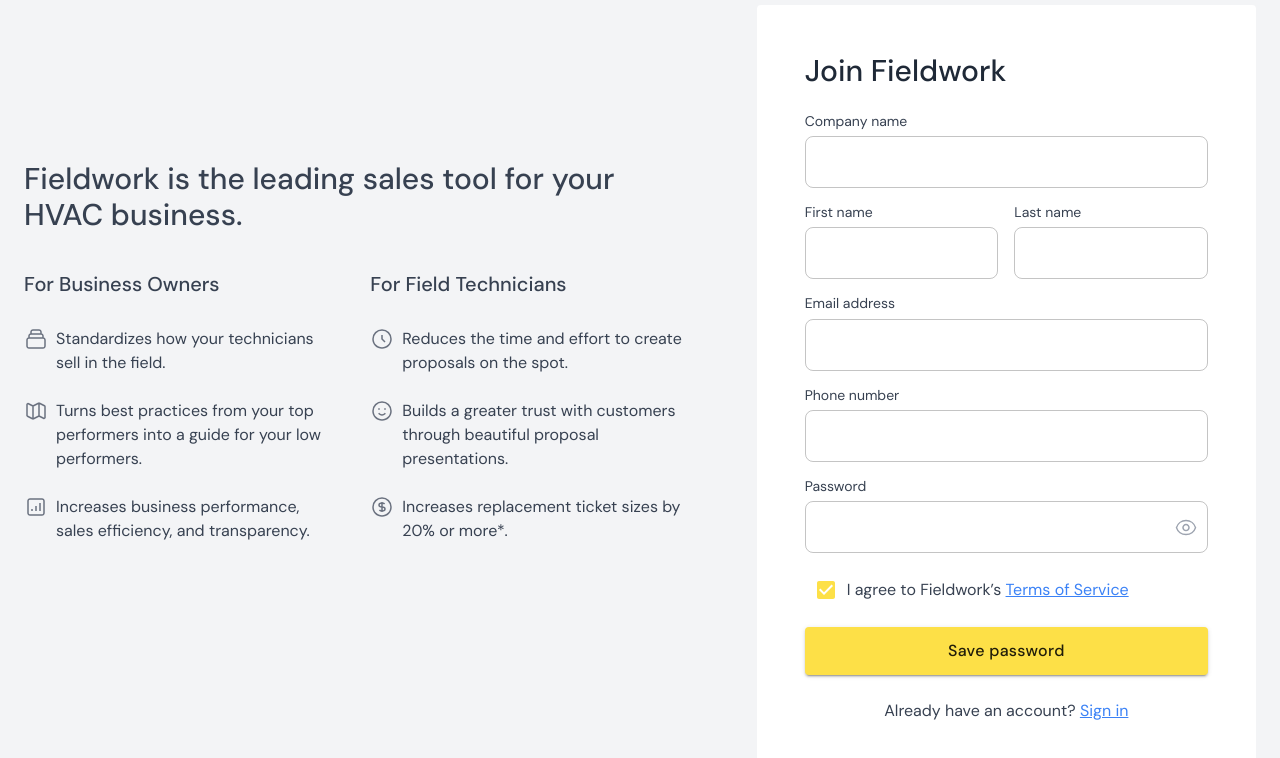
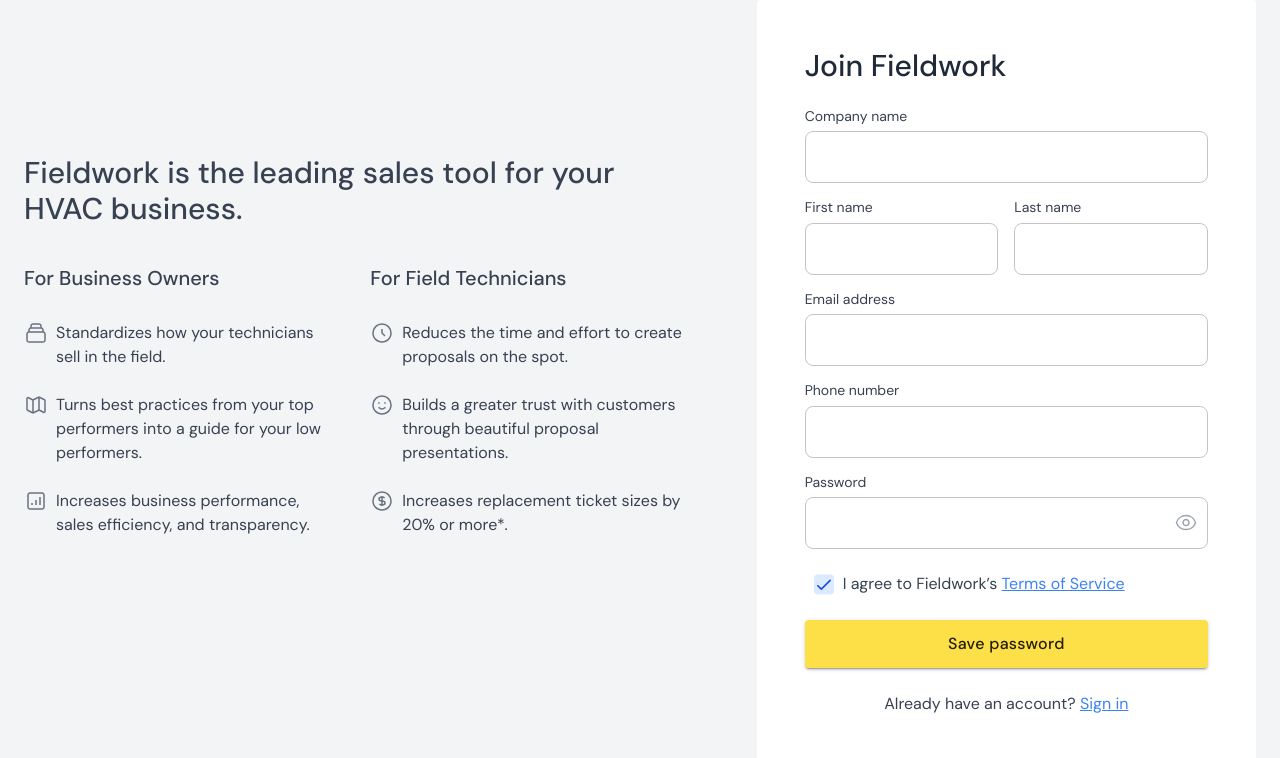
Before and after one commit to supermarioknight/b2b-b2c-onboarding, a React (Vite) app: page / in a window 1280 px wide. Shown: the top 758 px of the page. Built offline with nearby package versions, Linux system fonts and the light colour scheme.

Commit message:
refactor: create separate component for checkbox, refactor folder structure

```diff
--- a/src/App.css
+++ b/src/App.css
@@ -3,9 +3,9 @@
 }
 
 body {
-    height: 100vh;
+    min-height: 100vh;
 }
 
 .mainContainer {
-    background-color: #F3F4F6
+    background-color: #F3F4F6;
 }
--- a/src/assets/icons/svg/Icons.tsx
+++ b/src/assets/icons/svg/Icons.tsx
@@ -133,3 +133,39 @@
     </svg>
   );
 };
+
+export const CheckedIcon = () => {
+  return (
+    <svg
+      xmlns="http://www.w3.org/2000/svg"
+      width="20"
+      height="21"
+      viewBox="0 0 20 21"
+      fill="none"
+    >
+      <rect y="0.606201" width="20" height="20" rx="4" fill="#DBEAFE" />
+      <path
+        d="M7.30964 14.0756L4.4185 11.1837C4.34142 11.1065 4.24986 11.0451 4.14907 11.0033C4.04828 10.9615 3.94022 10.94 3.8311 10.94C3.72198 10.94 3.61392 10.9615 3.51313 11.0033C3.41234 11.0451 3.32078 11.1065 3.24371 11.1837C2.91876 11.5087 2.91876 12.0338 3.24371 12.3588L6.72642 15.8424C7.05136 16.1675 7.57626 16.1675 7.90121 15.8424L16.7163 7.02505C17.0412 6.70003 17.0412 6.17499 16.7163 5.84996C16.6392 5.77269 16.5477 5.71139 16.4469 5.66956C16.3461 5.62773 16.238 5.6062 16.1289 5.6062C16.0198 5.6062 15.9117 5.62773 15.8109 5.66956C15.7101 5.71139 15.6186 5.77269 15.5415 5.84996L7.30964 14.0756Z"
+        fill="#1D4ED8"
+      />
+    </svg>
+  );
+};
+
+export const CheckboxBlankIcon = () => {
+  return (
+    <svg
+      xmlns="http://www.w3.org/2000/svg"
+      width="20"
+      height="21"
+      viewBox="0 0 20 21"
+      fill="none"
+    >
+      <rect y="0.606201" width="20" height="20" rx="4" fill="#DBEAFE" />
+      {/*<path*/}
+      {/*  d="M7.30964 14.0756L4.4185 11.1837C4.34142 11.1065 4.24986 11.0451 4.14907 11.0033C4.04828 10.9615 3.94022 10.94 3.8311 10.94C3.72198 10.94 3.61392 10.9615 3.51313 11.0033C3.41234 11.0451 3.32078 11.1065 3.24371 11.1837C2.91876 11.5087 2.91876 12.0338 3.24371 12.3588L6.72642 15.8424C7.05136 16.1675 7.57626 16.1675 7.90121 15.8424L16.7163 7.02505C17.0412 6.70003 17.0412 6.17499 16.7163 5.84996C16.6392 5.77269 16.5477 5.71139 16.4469 5.66956C16.3461 5.62773 16.238 5.6062 16.1289 5.6062C16.0198 5.6062 15.9117 5.62773 15.8109 5.66956C15.7101 5.71139 15.6186 5.77269 15.5415 5.84996L7.30964 14.0756Z"*/}
+      {/*  fill="#1D4ED8"*/}
+      {/*/>*/}
+    </svg>
+  );
+};
--- /dev/null
+++ b/src/components/common/checkbox/Checkbox.tsx
@@ -0,0 +1,11 @@
+import { CheckedIcon } from "../../../assets/icons/svg/Icons.tsx";
+import { Checkbox as MUICheckbox } from "@mui/material";
+import { ComponentProps } from "react";
+
+export interface CheckboxProps extends ComponentProps<typeof MUICheckbox> {}
+
+const ICheckbox: React.FC<CheckboxProps> = ({ ...props }) => {
+  return <MUICheckbox {...props} checkedIcon={<CheckedIcon />} disableRipple />;
+};
+
+export default ICheckbox;
--- a/src/components/input/PasswordTextInput.tsx
+++ b/src/components/common/input/PasswordTextInput.tsx
@@ -1,7 +1,7 @@
 import { ComponentProps, useState } from "react";
 import ValidTextInput from "./ValidTextInput.tsx";
 import { IconButton, InputAdornment } from "@mui/material";
-import { EyeIcon } from "../../assets/icons/svg/Icons.tsx";
+import { EyeIcon } from "../../../assets/icons/svg/Icons.tsx";
 import { Control, FieldValues, FormState } from "react-hook-form";
 import TextInput, { TextInputProps } from "./TextInput.tsx";
 
--- a/src/pages/createPassword/CreatePassword.page.tsx
+++ b/src/pages/createPassword/CreatePassword.page.tsx
@@ -1,6 +1,10 @@
-import { Container, Grid } from "@mui/material";
-import InfoList from "../../components/infoList/InfoList.tsx";
+import { Container, Grid, Typography } from "@mui/material";
+import InfoList from "../../components/sections/infoList/InfoList.tsx";
 import PasswordForm from "./form/PasswordForm.tsx";
+import {
+  businessOwnerListData,
+  fieldTechniciansListData,
+} from "../../mockData/infoListData.tsx";
 
 const CreatePassword = () => {
   const createPassword = () => {};
@@ -16,7 +20,24 @@
         spacing={3}
       >
         <Grid item xs={12} md={7} padding={6}>
-          <InfoList />
+          <Typography variant="h2" sx={{ paddingBottom: 4 }}>
+            Fieldwork is the leading sales tool for your HVAC business.
+          </Typography>
+
+          <Grid container spacing={4}>
+            <Grid item xs={12} md={6}>
+              <InfoList
+                title={businessOwnerListData.title}
+                list={businessOwnerListData.list}
+              />
+            </Grid>
+            <Grid item xs={12} md={6}>
+              <InfoList
+                list={fieldTechniciansListData.list}
+                title={fieldTechniciansListData.title}
+              />
+            </Grid>
+          </Grid>
         </Grid>
         <Grid item xs={12} md={5}>
           <PasswordForm onCreatePassword={createPassword} />
--- a/src/pages/createPassword/form/PasswordForm.tsx
+++ b/src/pages/createPassword/form/PasswordForm.tsx
@@ -9,7 +9,7 @@
 } from "@mui/material";
 import { Controller, useForm } from "react-hook-form";
 import { zodResolver } from "@hookform/resolvers/zod";
-import PasswordTextInput from "../../../components/input/PasswordTextInput.tsx";
+import PasswordTextInput from "../../../components/common/input/PasswordTextInput.tsx";
 import { PasswordSchema, passwordSchema } from "./passwordSchema.ts";
 
 interface PasswordFormProps {
--- a/src/pages/signup/Signup.page.tsx
+++ b/src/pages/signup/Signup.page.tsx
@@ -1,6 +1,6 @@
 import { Container, Grid, Typography } from "@mui/material";
 import SignupForm from "./form/SignupForm.tsx";
-import InfoList from "../../components/infoList/InfoList.tsx";
+import InfoList from "../../components/sections/infoList/InfoList.tsx";
 import {
   businessOwnerListData,
   fieldTechniciansListData,
@@ -12,7 +12,7 @@
   return (
     <Container
       maxWidth="lg"
-      style={{ height: "100vh", backgroundColor: "#F3F4F6" }}
+      style={{ minHeight: "100vh", backgroundColor: "#F3F4F6" }}
     >
       <Grid
         container
--- a/src/pages/signup/form/SignupForm.tsx
+++ b/src/pages/signup/form/SignupForm.tsx
@@ -1,17 +1,10 @@
-import {
-  Box,
-  Button,
-  Checkbox,
-  Grid,
-  Link,
-  Paper,
-  Typography,
-} from "@mui/material";
-import { Controller, useForm } from "react-hook-form";
+import { Box, Button, Grid, Link, Paper, Typography } from "@mui/material";
+import { useForm } from "react-hook-form";
 import { signupSchema, SignupSchema } from "./signupSchema.ts";
 import { zodResolver } from "@hookform/resolvers/zod";
-import ValidTextInput from "../../../components/input/ValidTextInput.tsx";
-import PasswordTextInput from "../../../components/input/PasswordTextInput.tsx";
+import ValidTextInput from "../../../components/common/input/ValidTextInput.tsx";
+import PasswordTextInput from "../../../components/common/input/PasswordTextInput.tsx";
+import Checkbox from "../../../components/common/checkbox/Checkbox.tsx";
 
 interface SignupFormProps {
   onSignup: () => void;
@@ -89,13 +82,14 @@
           </Grid>
           <Grid item xs={12}>
             <Box display="flex" alignItems="center">
-              <Controller
-                control={control}
-                name="agree"
-                render={({ field: { onChange, value } }) => (
-                  <Checkbox checked onChange={onChange} value={value} />
-                )}
-              />
+              {/*<Controller*/}
+              {/*  control={control}*/}
+              {/*  name="agree"*/}
+              {/*  render={({ field: { onChange, value } }) => (*/}
+              {/*    <Checkbox checked onChange={onChange} value={value} />*/}
+              {/*  )}*/}
+              {/*/>*/}
+              <Checkbox checked />
               <Typography>
                 I agree to Fieldwork’s <Link>Terms of Service</Link>
               </Typography>
--- a/src/theme.ts
+++ b/src/theme.ts
@@ -104,6 +104,25 @@
         },
       },
     },
+    MuiCheckbox: {
+      styleOverrides: {
+        root: {
+          color: "#3B82F6",
+          "&.Mui-checked": {
+            color: "#3B82F6",
+          },
+        },
+      },
+    },
+    // MuiSvgIcon: {
+    //   styleOverrides: {
+    //     root: {
+    //       // color: "black",
+    //       // color: "#3B82F6",
+    //       // textDecorationColor: "#3B82F6",
+    //     },
+    //   },
+    // },
     MuiFormHelperText: {
       styleOverrides: {
         root: {
```
Also changed, not shown: src/components/common/input/TextInput.tsx (renamed from src/components/input/TextInput.tsx), src/components/common/input/ValidTextInput.tsx (renamed from src/components/input/ValidTextInput.tsx), src/components/sections/infoList/InfoList.tsx (renamed from src/components/infoList/InfoList.tsx).
